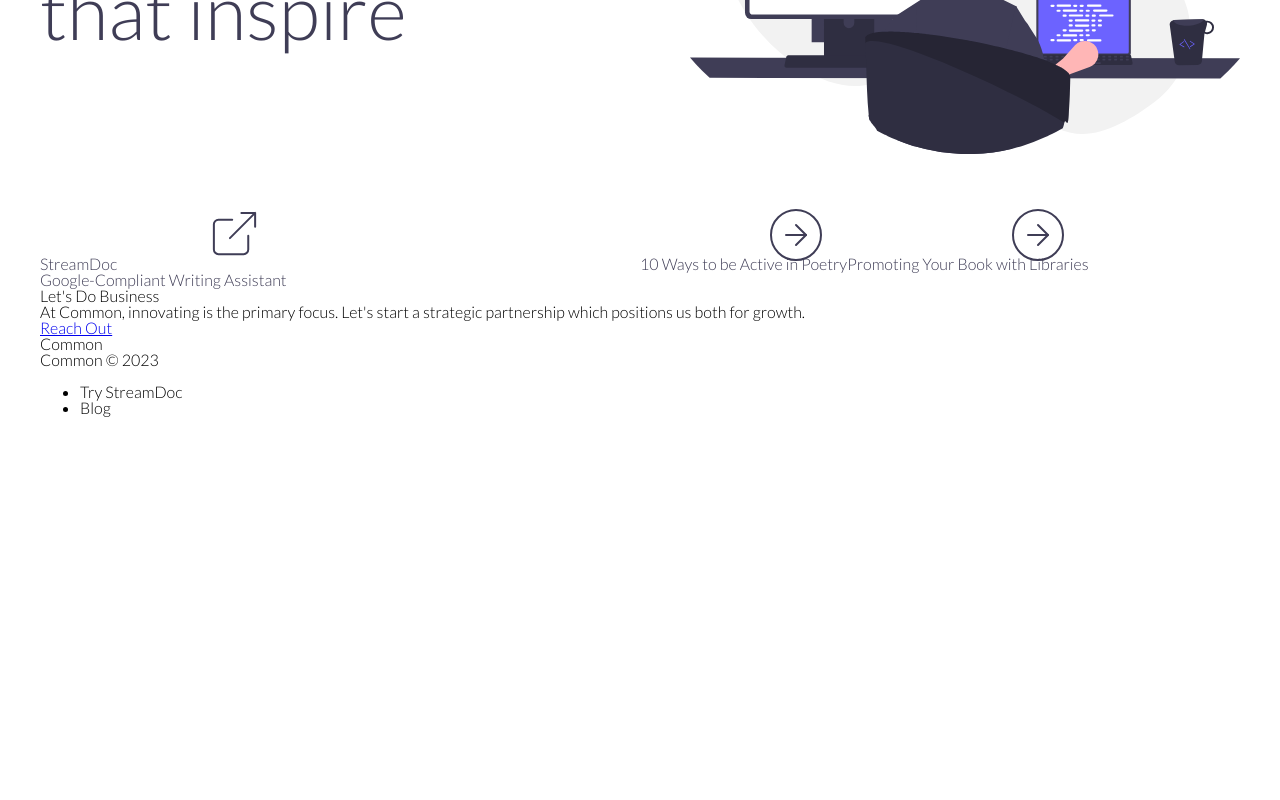
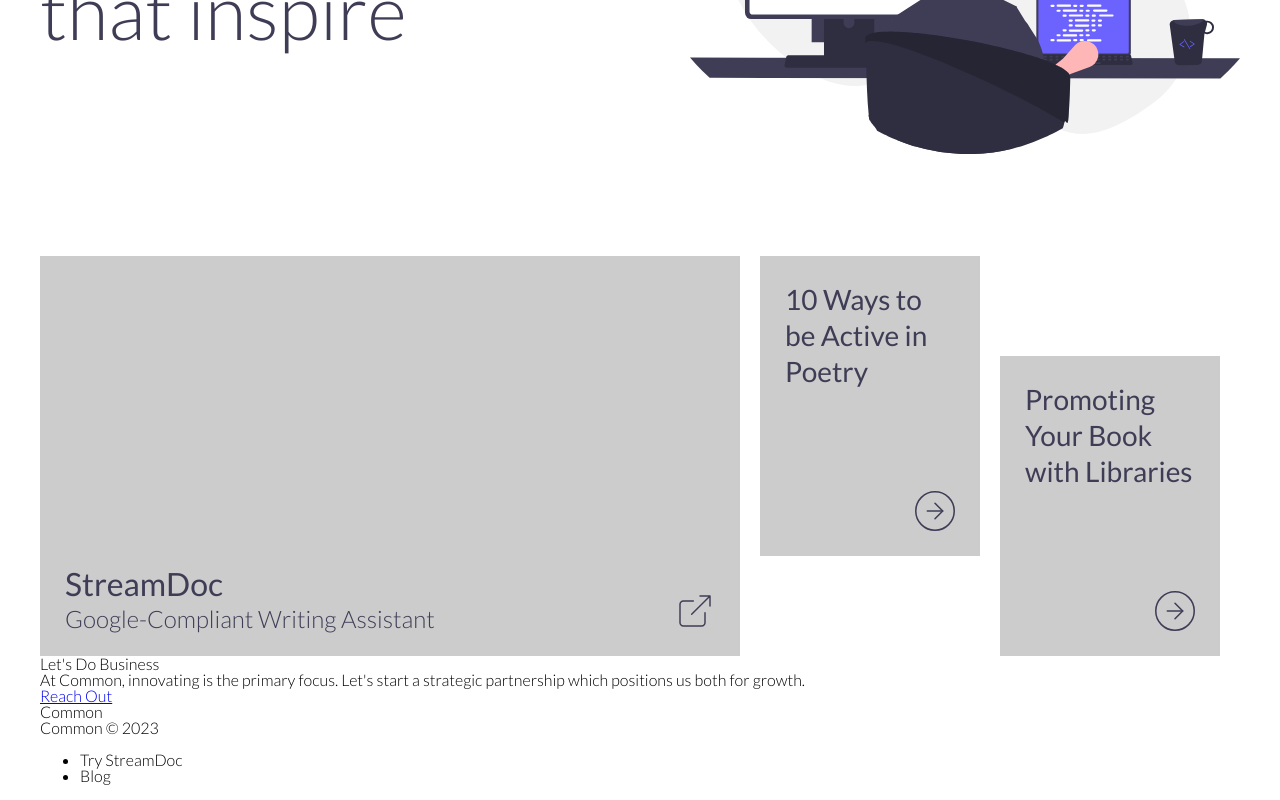
Before and after one commit to alexthegoodman/madebycommon, a Next.js app in the folder packages/common-client/: page / in a window 1280 px wide. Shown: the part 444-1244 px from the top of the page. Before the commit the page ends 876 px from the top, so only its background shows below. Built offline with nearby package versions, Linux system fonts and the light colour scheme.

Commit message:
home grid

```diff
--- a/packages/common-client/components/HomeGrid/HomeGrid.module.scss
+++ b/packages/common-client/components/HomeGrid/HomeGrid.module.scss
@@ -8,14 +8,38 @@
 
     .left,
     .right {
-      width: 50%;
       display: flex;
 
       .gridItem {
         position: relative;
+        width: calc(100% - 20px);
+        margin-right: 20px;
+        padding: 25px;
+        text-decoration: none;
 
+        background-color: rgba(0, 0, 0, 0.2);
+        transition: all 0.2s;
+
+        &:hover {
+          background-color: rgba(0, 0, 0, 0.3);
+          transition: all 0.2s;
+        }
+
+        .itemContent {
+          position: absolute;
+          bottom: 25px;
+        }
+
+        span {
+          margin-bottom: 7px;
+          font-weight: 400;
+        }
+        p {
+          font-weight: 300;
+        }
         span,
         p {
+          display: block;
           color: $black;
         }
 
@@ -23,6 +47,43 @@
           position: absolute;
           bottom: 25px;
           right: 25px;
+
+          img {
+            display: block;
+            width: 40px;
+          }
+        }
+      }
+    }
+    .left {
+      width: 60%;
+
+      .gridItem {
+        height: 400px;
+
+        span {
+          font-size: 32px;
+        }
+        p {
+          font-size: 24px;
+        }
+      }
+    }
+    .right {
+      width: 40%;
+
+      .gridItem {
+        height: 300px;
+        width: calc(50% - 10px);
+        margin-right: 20px;
+
+        &:nth-of-type(2) {
+          margin-top: 100px;
+        }
+
+        span {
+          font-size: 28px;
+          line-height: 36px;
         }
       }
     }
--- a/packages/common-client/components/HomeGrid/HomeGrid.tsx
+++ b/packages/common-client/components/HomeGrid/HomeGrid.tsx
@@ -3,33 +3,40 @@ import * as React from "react";
 import styles from "./HomeGrid.module.scss";
 
 import { HomeGridProps } from "./HomeGrid.d";
+import Link from "next/link";
 
 const HomeGrid: React.FC<HomeGridProps> = () => {
   return (
     <section className={styles.homeGrid}>
       <div className={styles.homeGridInner}>
         <div className={styles.left}>
-          <div className={styles.gridItem}>
-            <span>StreamDoc</span>
-            <p>Google-Compliant Writing Assistant</p>
+          <a
+            href="https://streamdoc.app"
+            target="_blank"
+            className={styles.gridItem}
+          >
+            <div className={styles.itemContent}>
+              <span>StreamDoc</span>
+              <p>Google-Compliant Writing Assistant</p>
+            </div>
             <div className={styles.icon}>
               <img src="/svg/bigLink.svg" />
             </div>
-          </div>
+          </a>
         </div>
         <div className={styles.right}>
-          <div className={styles.gridItem}>
+          <Link href="/blog" className={styles.gridItem}>
             <span>10 Ways to be Active in Poetry</span>
             <div className={styles.icon}>
               <img src="/svg/arrowRight.svg" />
             </div>
-          </div>
-          <div className={styles.gridItem}>
+          </Link>
+          <Link href="/blog" className={styles.gridItem}>
             <span>Promoting Your Book with Libraries</span>
             <div className={styles.icon}>
               <img src="/svg/arrowRight.svg" />
             </div>
-          </div>
+          </Link>
         </div>
       </div>
     </section>
```
